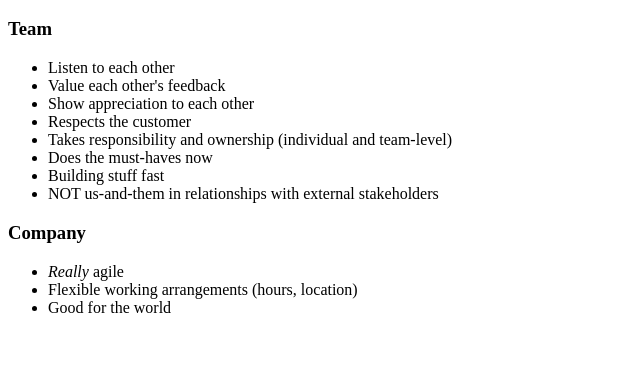
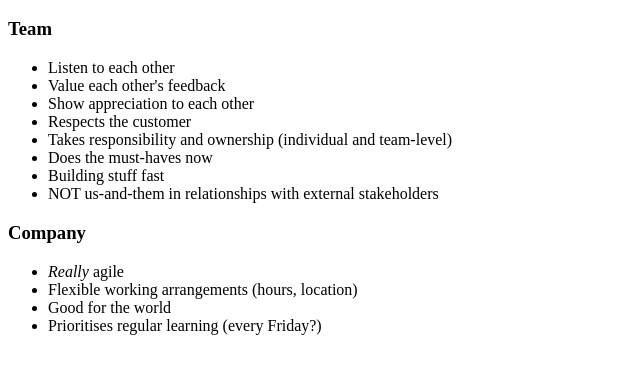
Before and after one commit to WillSmithTE/wish-list, a plain HTML site: page index.html in a window 1280 px wide. Shown: the part 48-422 px from the top of the page, without its empty margins (0-640 px from the left). Drawn offline with Linux system fonts and the light colour scheme.

Commit message:
Update index.html

```diff
--- a/index.html
+++ b/index.html
@@ -15,4 +15,5 @@
     <li><i>Really</i> agile</li>
     <li>Flexible working arrangements (hours, location)</li>
     <li>Good for the world</li>
+    <li>Prioritises regular learning (every Friday?)</li>
 </ul>
```
